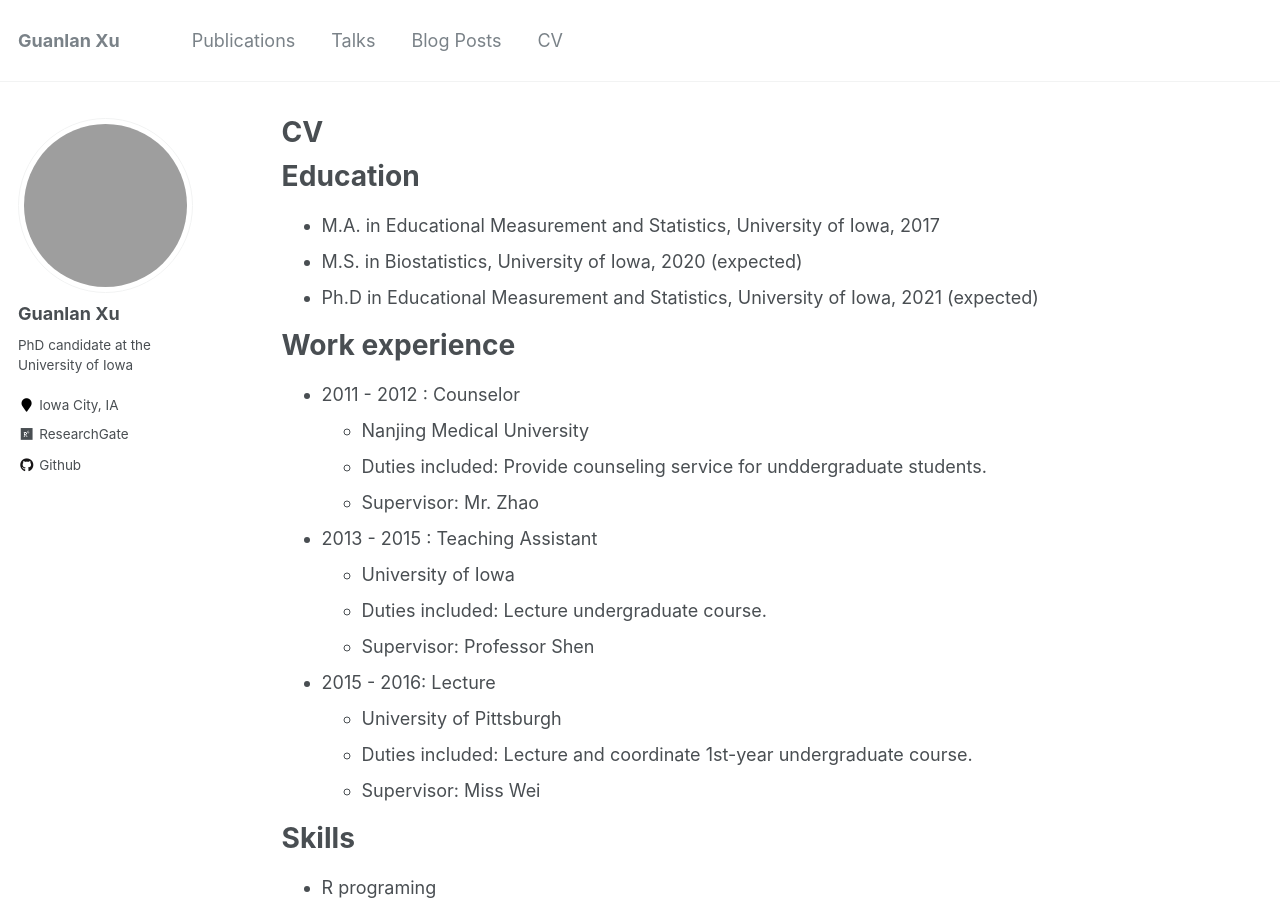
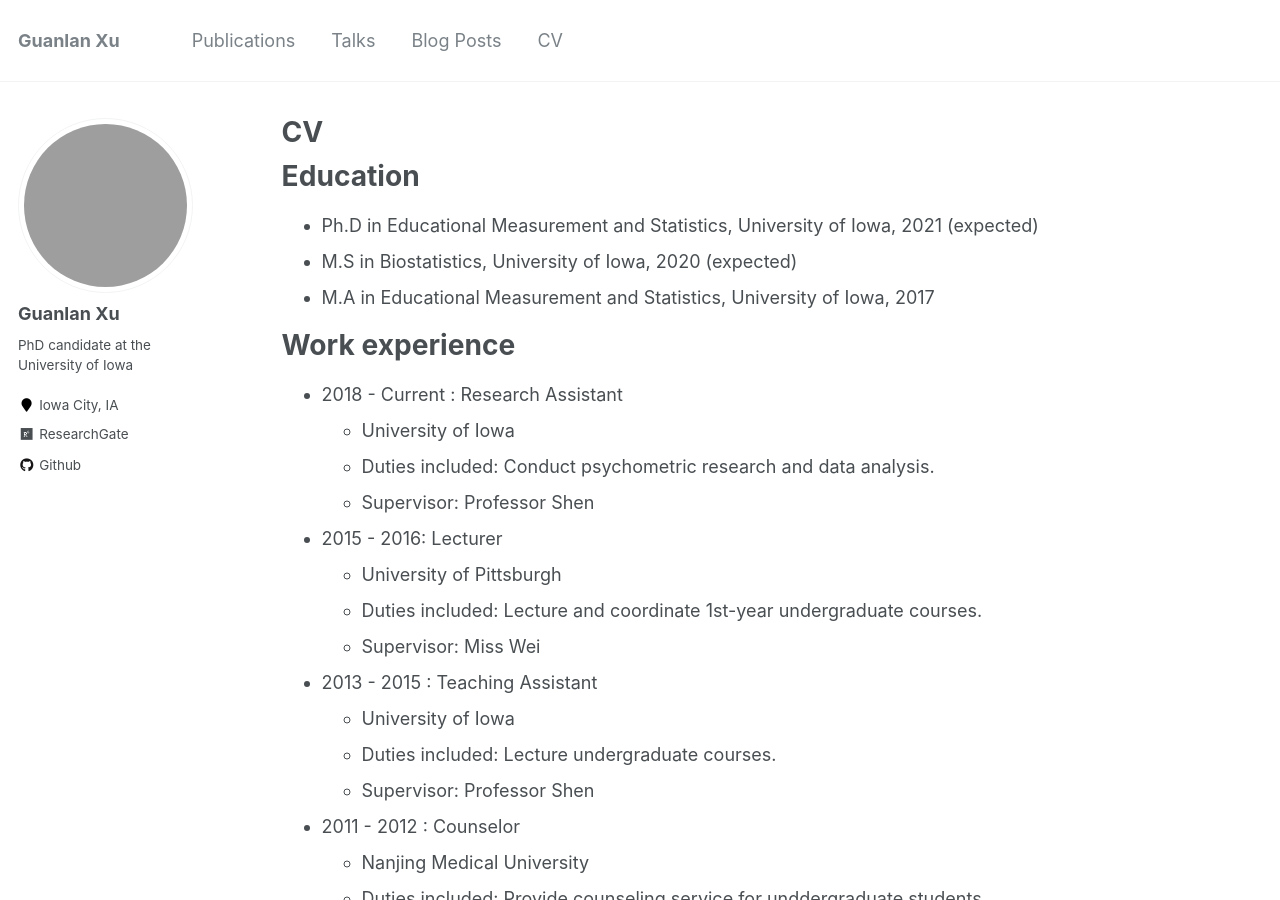
Before and after one commit to guanlanxu/guanlanxu.github.io, a Jekyll site: the page built from _pages/cv.md, in a window 1280 px wide and 900 px high. Built offline with Jekyll 4.4.1, drawn with Linux system fonts in a browser that asks for light colours; grey boxes are pictures that could not be loaded.

Commit message:
Update cv.md

```diff
--- a/_pages/cv.md
+++ b/_pages/cv.md
@@ -11,27 +11,38 @@ redirect_from:
 
 Education
 ======
-* M.A. in Educational Measurement and Statistics, University of Iowa, 2017
-* M.S. in Biostatistics, University of Iowa, 2020 (expected)
 * Ph.D in Educational Measurement and Statistics, University of Iowa, 2021 (expected)
+* M.S  in Biostatistics, University of Iowa, 2020 (expected)
+* M.A  in Educational Measurement and Statistics, University of Iowa, 2017
+
+
 
 
 Work experience
 ======
+* 2018 - Current : Research Assistant
+  * University of Iowa
+  * Duties included: Conduct psychometric research and data analysis.
+  * Supervisor: Professor Shen
+
+* 2015 - 2016: Lecturer
+  * University of Pittsburgh
+  * Duties included: Lecture and coordinate 1st-year undergraduate courses.
+  * Supervisor: Miss Wei
+
+* 2013 - 2015 : Teaching Assistant
+  * University of Iowa
+  * Duties included: Lecture undergraduate courses.
+  * Supervisor: Professor Shen
+
 * 2011 - 2012 : Counselor
   * Nanjing Medical University
   * Duties included: Provide counseling service for unddergraduate students.
   * Supervisor: Mr. Zhao
 
-* 2013 - 2015 : Teaching Assistant
-  * University of Iowa
-  * Duties included: Lecture undergraduate course.
-  * Supervisor: Professor Shen
 
-* 2015 - 2016: Lecture
-  * University of Pittsburgh
-  * Duties included: Lecture and coordinate 1st-year undergraduate course.
-  * Supervisor: Miss Wei
+
+
 
 Skills
 ======
```
